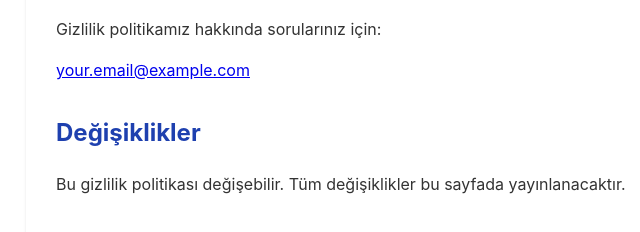
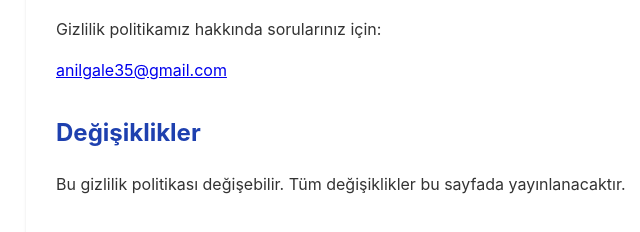
Before and after one commit to anilgale/gale-privacy-policy, a plain HTML site: page index.html in a window 1280 px wide. Shown: the part 987-1219 px from the top of the page, 214-854 px from the left. Drawn offline with Linux system fonts and the light colour scheme.

Commit message:
Update index.html

```diff
--- a/index.html
+++ b/index.html
@@ -82,7 +82,7 @@
 
         <h2>İletişim</h2>
         <p>Gizlilik politikamız hakkında sorularınız için:</p>
-        <p><a href="mailto:your.email@example.com">your.email@example.com</a></p>
+        <p><a href="mailto:anilgale35@gmail.com">anilgale35@gmail.com</a></p>
 
         <h2>Değişiklikler</h2>
         <p>Bu gizlilik politikası değişebilir. Tüm değişiklikler bu sayfada yayınlanacaktır.</p>
```
